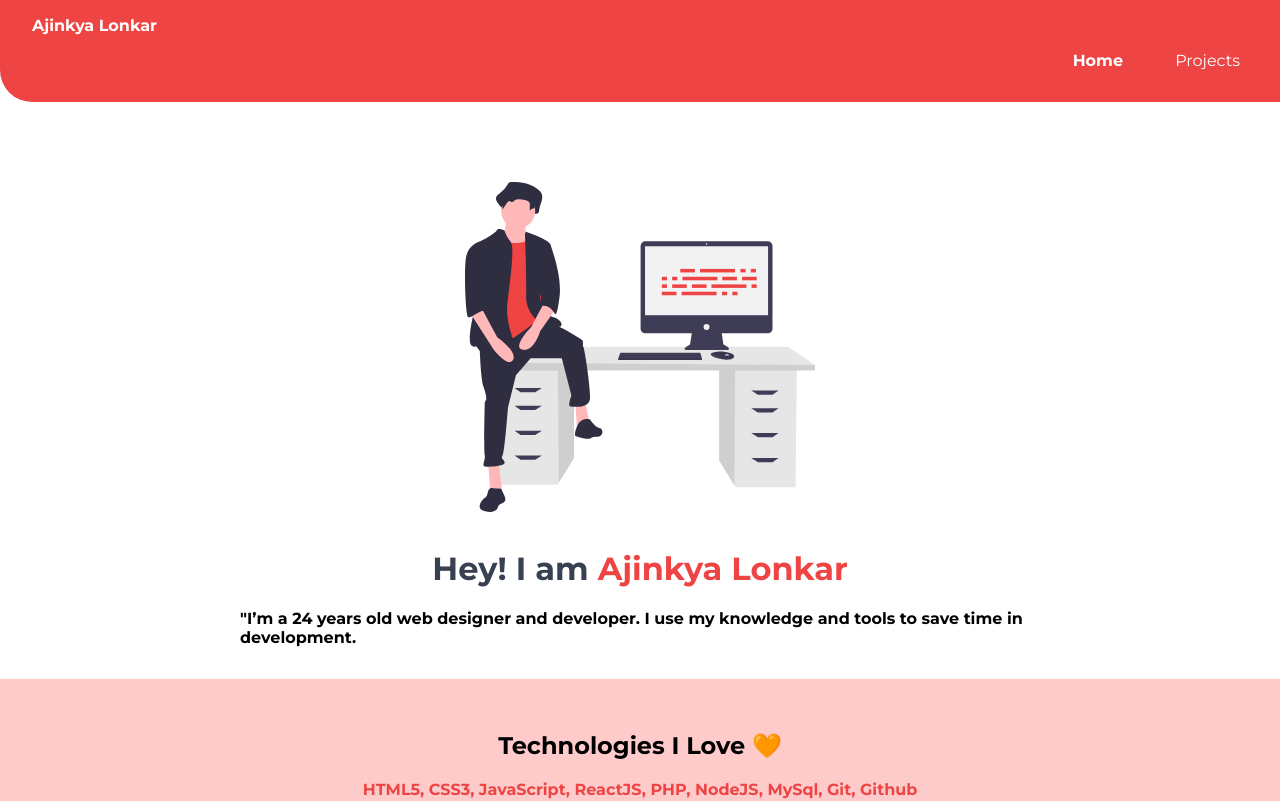
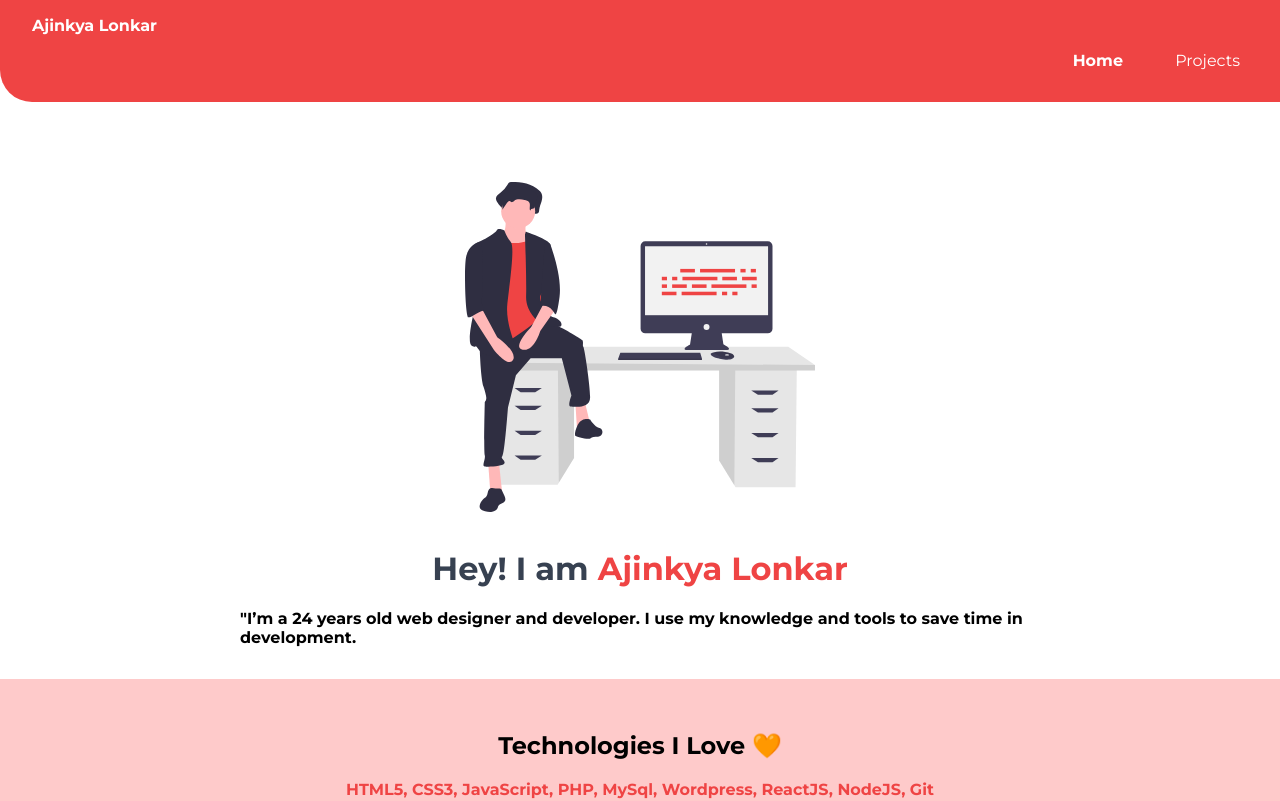
Before and after one commit to ajtech97/Ajinkya-Portfolio-V1, a plain HTML site: page index.html in a window 1280 px wide. Shown: the top 801 px of the page. Drawn offline with Linux system fonts and the light colour scheme.

Commit message:
Modified languages

```diff
--- a/index.html
+++ b/index.html
@@ -42,8 +42,8 @@
 			<div class="container container-center">
 				<h1>Technologies I Love &#129505;</h1>
 				<strong class="section-technology-color"
-					>HTML5, CSS3, JavaScript, ReactJS, PHP, NodeJS, MySql, Git,
-					Github</strong
+					>HTML5, CSS3, JavaScript, PHP, MySql, Wordpress, ReactJS, NodeJS,
+					Git</strong
 				>
 			</div>
 		</section>
```
